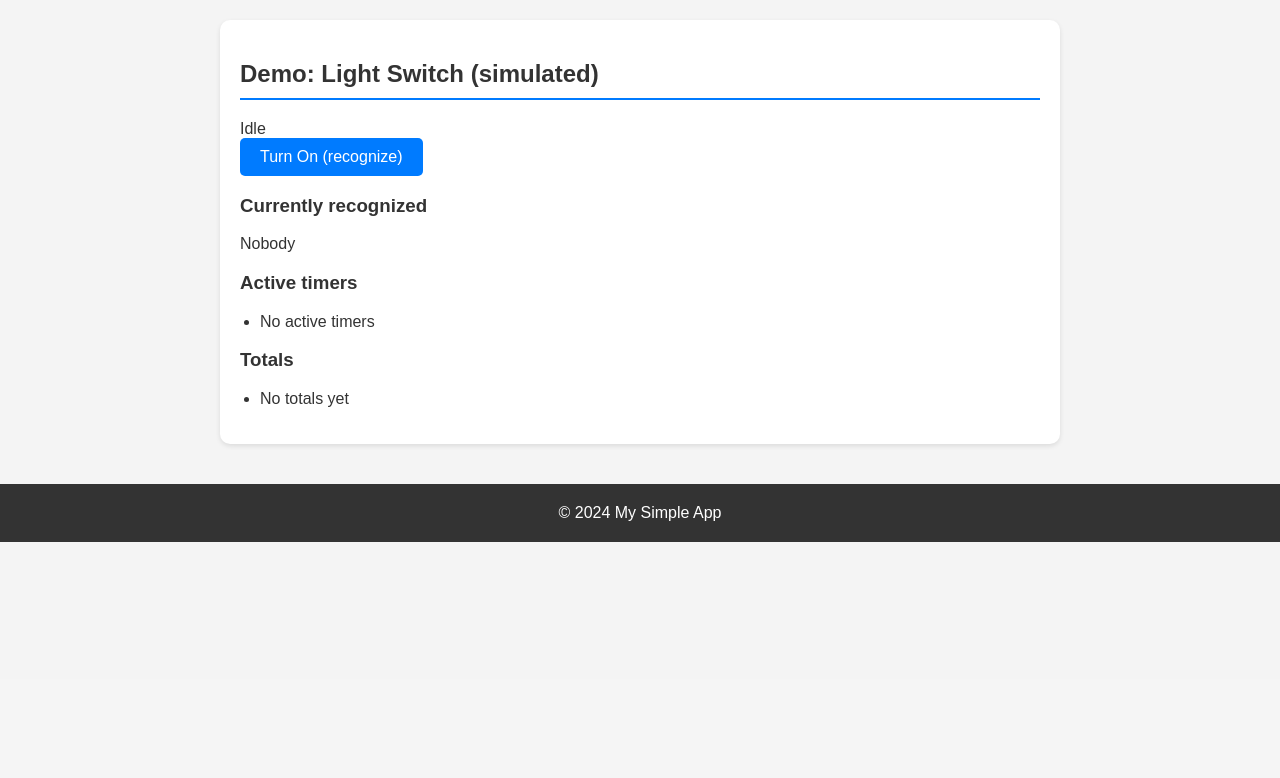
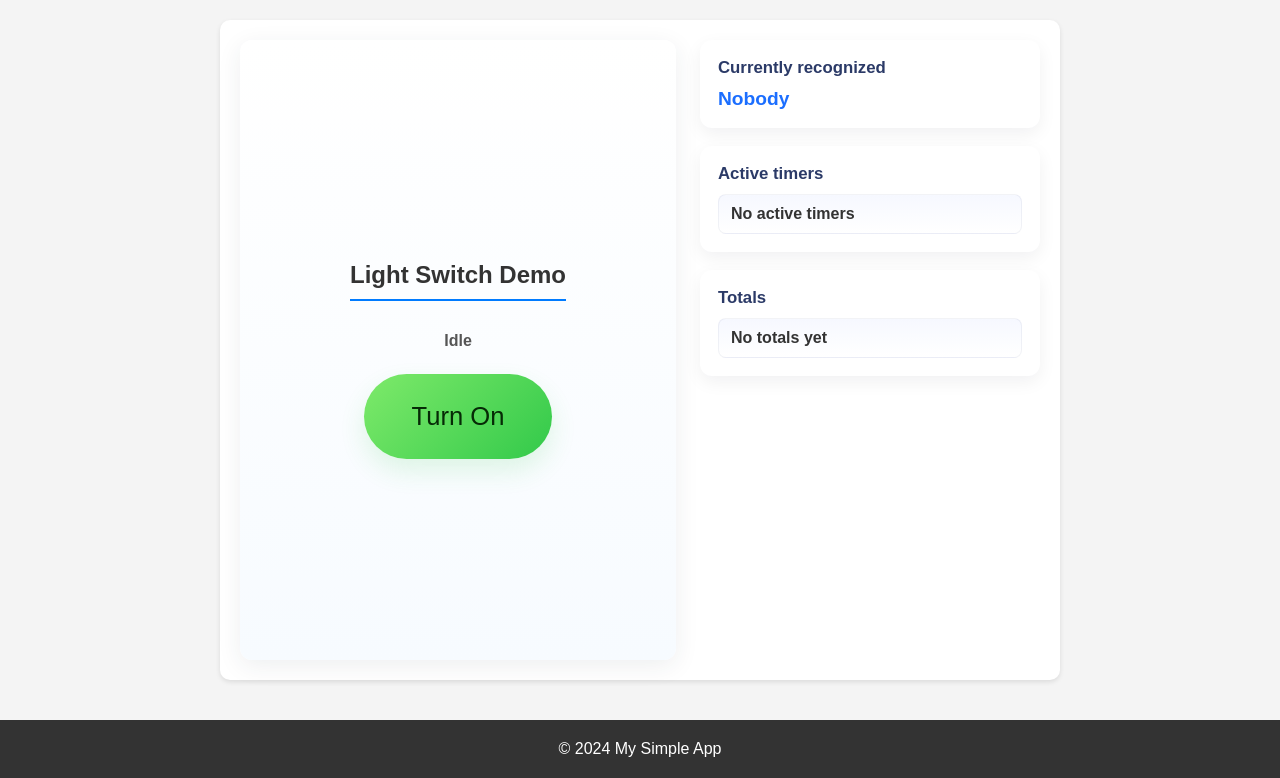
Before and after one commit to Krrishj07/Splitr, a Flask app: page /demo in a window 1280 px wide. Shown: the part 121-899 px from the top of the page. Before the commit the page ends 663 px from the top, so only its background shows below. Run offline with Flask 3, Linux system fonts and the light colour scheme.

Commit message:
Add styles to demo

```diff
--- a/app/routes.py
+++ b/app/routes.py
@@ -2,6 +2,8 @@ from flask import render_template, request, redirect, url_for, flash, jsonify
 import time
 import subprocess
 import os
+import threading
+import sys
 
 
 def register_routes(app, auth_service):
@@ -92,6 +94,32 @@ def register_routes(app, auth_service):
     totals = {}
     # Currently recognized user (most recent)
     current_user = {'name': None, 'start': None}
+    # background recognition process state
+    recognize_proc = {'proc': None}
+    recognize_thread = {'thread': None}
+
+    def _reader_thread(proc):
+        # read stdout lines and look for RECOG_RESULT tokens
+        try:
+            for raw in proc.stdout:
+                line = raw.strip()
+                if not line:
+                    continue
+                # parse token
+                if line.startswith('RECOG_RESULT:'):
+                    name = line.split(':', 1)[1].strip()
+                    # start timer for first recognized person only
+                    if name and name != 'Unknown' and current_user['name'] is None:
+                        timers[name] = time.time()
+                        current_user['name'] = name
+                        current_user['start'] = timers[name]
+        except Exception:
+            pass
+        finally:
+            try:
+                proc.stdout.close()
+            except Exception:
+                pass
 
     @app.route('/demo')
     def demo():
@@ -104,10 +132,16 @@ def register_routes(app, auth_service):
         # Run the facial recognition script in single-exit mode. The script will print the recognized
         # person's name on stdout and exit. We call it with an explicit path so it finds its known/ folder.
         script_path = os.path.join(os.path.dirname(__file__), 'facial_recognition', 'realtime_recog.py')
+        # legacy endpoint: run a single-shot recognition (keeps existing behavior)
         try:
             proc = subprocess.run(['python3', script_path, '--single-exit'], capture_output=True, text=True, timeout=300)
             out = proc.stdout.strip().splitlines()
-            name = out[-1] if out else 'Unknown'
+            # look for the RECOG_RESULT:<name> token in stdout
+            name = 'Unknown'
+            for line in out:
+                if line.startswith('RECOG_RESULT:'):
+                    name = line.split(':', 1)[1].strip()
+                    break
         except subprocess.TimeoutExpired:
             return jsonify({'status': 'error', 'message': 'Recognition timed out'}), 504
         except Exception as e:
@@ -134,6 +168,49 @@ def register_routes(app, auth_service):
             current_user['start'] = None
         return jsonify({'status': 'ok', 'elapsed': elapsed, 'total': totals[name]})
 
+    @app.route('/demo/switch', methods=['POST'])
+    def demo_switch():
+        """Toggle the demo camera (light switch). When switched on, start background recognition.
+        When switched off, stop background recognition and stop the current user's timer if any.
+        """
+        # if process is running -> stop it
+        if recognize_proc['proc'] is not None and recognize_proc['proc'].poll() is None:
+            try:
+                recognize_proc['proc'].terminate()
+            except Exception:
+                try:
+                    recognize_proc['proc'].kill()
+                except Exception:
+                    pass
+            # wait briefly
+            try:
+                recognize_proc['proc'].wait(timeout=1)
+            except Exception:
+                pass
+            recognize_proc['proc'] = None
+            # if someone was being billed, stop them now
+            if current_user['name']:
+                name = current_user['name']
+                if name in timers:
+                    elapsed = time.time() - timers.pop(name)
+                    totals[name] = totals.get(name, 0) + elapsed
+                current_user['name'] = None
+                current_user['start'] = None
+            return jsonify({'status': 'ok', 'camera_on': False})
+
+        # start background recognition process
+        script_path = os.path.join(os.path.dirname(__file__), 'facial_recognition', 'realtime_recog.py')
+        try:
+            # launch subprocess and capture stdout to read tokens
+            proc = subprocess.Popen([sys.executable, script_path], stdout=subprocess.PIPE, stderr=subprocess.STDOUT, text=True, bufsize=1)
+            recognize_proc['proc'] = proc
+            th = threading.Thread(target=_reader_thread, args=(proc,), daemon=True)
+            recognize_thread['thread'] = th
+            th.start()
+            return jsonify({'status': 'ok', 'camera_on': True})
+        except Exception as e:
+            return jsonify({'status': 'error', 'message': str(e)}), 500
+
     @app.route('/demo/status')
     def demo_status():
         # return JSON snapshot of timers (with elapsed if running) and totals
--- a/app/static/css/style.css
+++ b/app/static/css/style.css
@@ -100,6 +100,115 @@ main {
     border-radius: 10px;
     box-shadow: 0 2px 5px rgba(0,0,0,0.1);
 }
+    /* Demo page specific layout */
+    .demo-hero {
+        display: flex;
+        gap: 24px;
+        align-items: stretch;
+        min-height: calc(100vh - 180px); /* full-height minus header/footer */
+    }
+
+    .demo-panel {
+        flex: 1 1 60%;
+        background: linear-gradient(180deg, #ffffff 0%, #f7fbff 100%);
+        border-radius: 12px;
+        padding: 40px;
+        display: flex;
+        flex-direction: column;
+        justify-content: center;
+        align-items: center;
+        box-shadow: 0 6px 24px rgba(35,47,60,0.08);
+    }
+
+    .demo-side {
+        flex: 0 0 340px;
+        display: flex;
+        flex-direction: column;
+        gap: 18px;
+    }
+
+    .status {
+        margin: 12px 0 24px 0;
+        color: #555;
+        font-weight: 600;
+    }
+
+    .big-switch {
+        appearance: none;
+        border: none;
+        background: linear-gradient(135deg, #ffd166 0%, #ff6b6b 100%);
+        color: #1b1b1b;
+        padding: 28px 48px;
+        font-size: 1.6rem;
+        border-radius: 999px;
+        box-shadow: 0 12px 30px rgba(255,107,107,0.18);
+        cursor: pointer;
+        transition: transform 0.12s ease, box-shadow 0.12s ease;
+    }
+
+    .big-switch:active { transform: translateY(2px) scale(0.99); }
+
+    /* Switch states */
+    .big-switch.off {
+        /* Green Turn On state */
+        background: linear-gradient(135deg, #7eea6a 0%, #32c94a 100%);
+        color: #062a06;
+        box-shadow: 0 12px 26px rgba(50,201,74,0.14);
+    }
+
+    .big-switch .icon {
+        display: inline-block;
+        margin-right: 12px;
+        vertical-align: middle;
+        width: 22px;
+        height: 22px;
+        border-radius: 6px;
+        background: rgba(0,0,0,0.08);
+    }
+
+    .big-switch.on { background: linear-gradient(135deg, #ff6b6b 0%, #ff3b3b 100%); color: #fff; box-shadow: 0 12px 30px rgba(255,59,59,0.16); }
+
+    /* Recognition pulse animation */
+    .pulse {
+        animation: pulse-anim 900ms ease-out 1;
+    }
+
+    @keyframes pulse-anim {
+      0% { box-shadow: 0 0 0 0 rgba(27,110,255,0.35); }
+      60% { box-shadow: 0 0 0 18px rgba(27,110,255,0.12); }
+      100% { box-shadow: 0 0 0 0 rgba(27,110,255,0); }
+    }
+
+    .card {
+        background: white;
+        border-radius: 12px;
+        padding: 18px;
+        box-shadow: 0 6px 18px rgba(15,20,30,0.06);
+    }
+
+    .card h3 { margin: 0 0 10px 0; font-size: 1.05rem; color: #2b3a67; }
+
+    .current-name { font-size: 1.2rem; font-weight: 700; color: #1b6eff; }
+
+    .timer-list, .totals-list {
+        display: flex;
+        flex-direction: column;
+        gap: 10px;
+    }
+
+    .timer-item {
+        display: flex;
+        justify-content: space-between;
+        align-items: center;
+        padding: 10px 12px;
+        border-radius: 8px;
+        background: linear-gradient(180deg, #f6f8ff 0%, #ffffff 100%);
+        border: 1px solid rgba(43,56,100,0.06);
+        font-weight: 600;
+    }
+
+    .timer-name { color: #223056; }
+    .timer-secs { color: #556; font-family: 'Courier New', monospace; }
 
 h2 {
     color: #333;
@@ -320,6 +429,10 @@ footer p {
     #timer-display {
         font-size: 2em;
     }
+
+        .demo-hero { flex-direction: column; min-height: auto; }
+        .demo-side { flex: 1 1 auto; }
+        .demo-panel { padding: 24px; }
 }
 
 /* Modal Styles */
--- a/app/templates/demo.html
+++ b/app/templates/demo.html
@@ -1,18 +1,30 @@
 {% extends 'base.html' %}
 
 {% block content %}
-<h2>Demo: Light Switch (simulated)</h2>
-<div id="status">Idle</div>
-<button id="switch">Turn On (recognize)</button>
+<div class="demo-hero">
+  <div class="demo-panel">
+    <h2>Light Switch Demo</h2>
+    <div id="status" class="status">Idle</div>
+  <button id="switch" class="big-switch off">Turn On</button>
+  </div>
 
+  <div class="demo-side">
+    <div class="card">
       <h3>Currently recognized</h3>
-<div id="current">Nobody</div>
+      <div id="current" class="current-name">Nobody</div>
+    </div>
 
+    <div class="card">
       <h3>Active timers</h3>
-<ul id="timers"></ul>
+      <div id="timers" class="timer-list"></div>
+    </div>
 
+    <div class="card">
       <h3>Totals</h3>
-<ul id="totals"></ul>
+      <div id="totals" class="totals-list"></div>
+    </div>
+  </div>
+</div>
 
 <script>
 const switchBtn = document.getElementById('switch');
@@ -28,55 +40,55 @@ async function fetchStatus() {
     const data = await res.json();
     // populate current
     const cur = data.current;
+    const currentEl = document.getElementById('current');
     if (cur && cur.name) {
-      document.getElementById('current').textContent = `${cur.name} — ${Math.round(cur.elapsed)}s`;
+      const txt = `${cur.name} — ${Math.round(cur.elapsed)}s`;
+      // pulse animation if name changed
+      if (lastRecognized !== cur.name) {
+        currentEl.classList.remove('pulse');
+        // force reflow to restart animation
+        void currentEl.offsetWidth;
+        currentEl.classList.add('pulse');
+      }
+      currentEl.textContent = txt;
+      lastRecognized = cur.name;
     } else {
-      document.getElementById('current').textContent = 'Nobody';
+      currentEl.textContent = 'Nobody';
+      lastRecognized = null;
     }
 
-    // populate timers
+    // populate timers (card list)
     timersEl.innerHTML = '';
     const timers = data.timers || {};
     const names = Object.keys(timers);
     if (names.length === 0) {
-      timersEl.innerHTML = '<li>No active timers</li>';
+      timersEl.innerHTML = '<div class="timer-item">No active timers</div>';
     } else {
       for (const name of names) {
-        const li = document.createElement('li');
+        const div = document.createElement('div');
+        div.className = 'timer-item';
         const secs = Math.round(timers[name]);
-        li.innerHTML = `${name} — ${secs}s <button data-name="${name}" class="stop-btn">Stop</button>`;
-        timersEl.appendChild(li);
+        div.innerHTML = `<span class="timer-name">${name}</span><span class="timer-secs">${secs}s</span>`;
+        timersEl.appendChild(div);
       }
     }
 
-    // totals
+    // totals (card list)
     totalsEl.innerHTML = '';
     const totals = data.totals || {};
     const tnames = Object.keys(totals);
     if (tnames.length === 0) {
-      totalsEl.innerHTML = '<li>No totals yet</li>';
+      totalsEl.innerHTML = '<div class="timer-item">No totals yet</div>';
     } else {
       for (const name of tnames) {
-        const li = document.createElement('li');
-        li.textContent = `${name} — ${Math.round(totals[name])}s`;
-        totalsEl.appendChild(li);
+        const div = document.createElement('div');
+        div.className = 'timer-item';
+        div.innerHTML = `<span class="timer-name">${name}</span><span class="timer-secs">${Math.round(totals[name])}s</span>`;
+        totalsEl.appendChild(div);
       }
     }
 
-    // wire stop buttons
-    document.querySelectorAll('.stop-btn').forEach(b => {
-      b.onclick = async (ev) => {
-        const name = ev.target.dataset.name;
-        const res = await fetch('/demo/stop', { method: 'POST', headers: {'Content-Type':'application/json'}, body: JSON.stringify({name}) });
-        const d = await res.json();
-        if (d.status === 'ok') {
-          statusEl.textContent = `Stopped ${name}: ${Math.round(d.elapsed)}s (total ${Math.round(d.total)}s)`;
-          fetchStatus();
-        } else {
-          statusEl.textContent = 'Stop failed: ' + d.message;
-        }
-      };
-    });
+    // stop buttons removed — timers are displayed read-only in this UI
   } catch (e) {
     console.error('status fetch failed', e);
   }
@@ -86,21 +98,26 @@ setInterval(fetchStatus, 1000);
 fetchStatus();
 
 switchBtn.addEventListener('click', async () => {
-    statusEl.textContent = 'Opening camera and recognizing... (press q to cancel)';
+  // toggle camera on/off via /demo/switch
   switchBtn.disabled = true;
   try {
-        const res = await fetch('/demo/recognize', { method: 'POST' });
+    const res = await fetch('/demo/switch', { method: 'POST' });
     const data = await res.json();
     if (data.status === 'ok') {
-            statusEl.textContent = `Recognized: ${data.name}`;
-      if (data.name && data.name !== 'Unknown') {
-        lastRecognized = data.name;
-        statusEl.textContent = `Recognized: ${data.name}. Timer started.`;
-        // refresh status immediately
+      if (data.camera_on) {
+        switchBtn.textContent = 'Turn Off';
+        switchBtn.classList.remove('off');
+        switchBtn.classList.add('on');
+        statusEl.textContent = 'Camera on — searching...';
+      } else {
+        switchBtn.textContent = 'Turn On';
+        switchBtn.classList.remove('on');
+        switchBtn.classList.add('off');
+        statusEl.textContent = 'Camera off';
+      }
       fetchStatus();
-      }
     } else {
-            statusEl.textContent = 'Recognition error: ' + data.message;
+      statusEl.textContent = 'Switch error: ' + data.message;
     }
   } catch (e) {
     statusEl.textContent = 'Request failed: ' + e;
```
Also changed, not shown: app/facial_recognition/realtime_recog.py (+16 -4 lines). Lines whose indentation alone changed are shown as unchanged.
